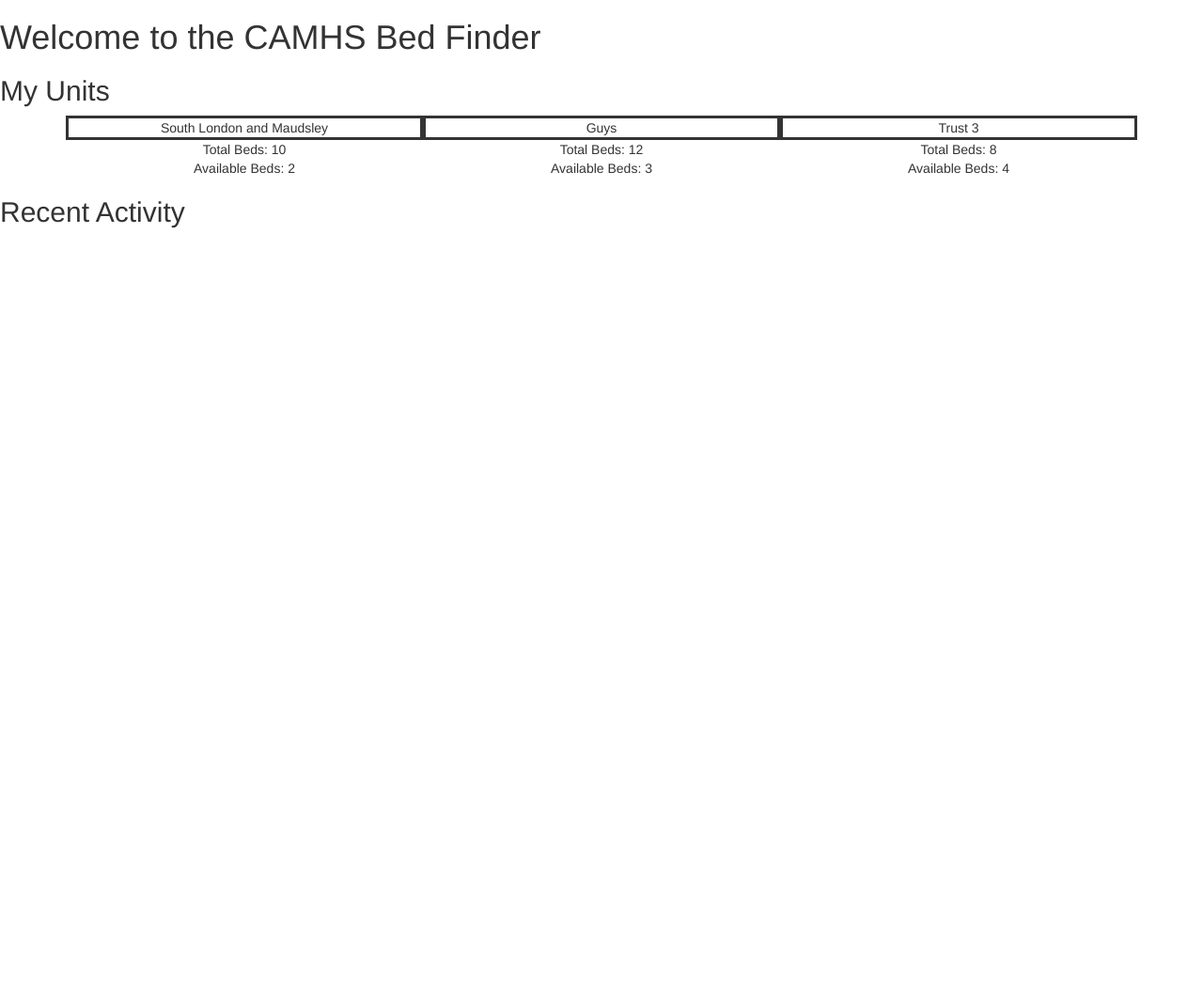
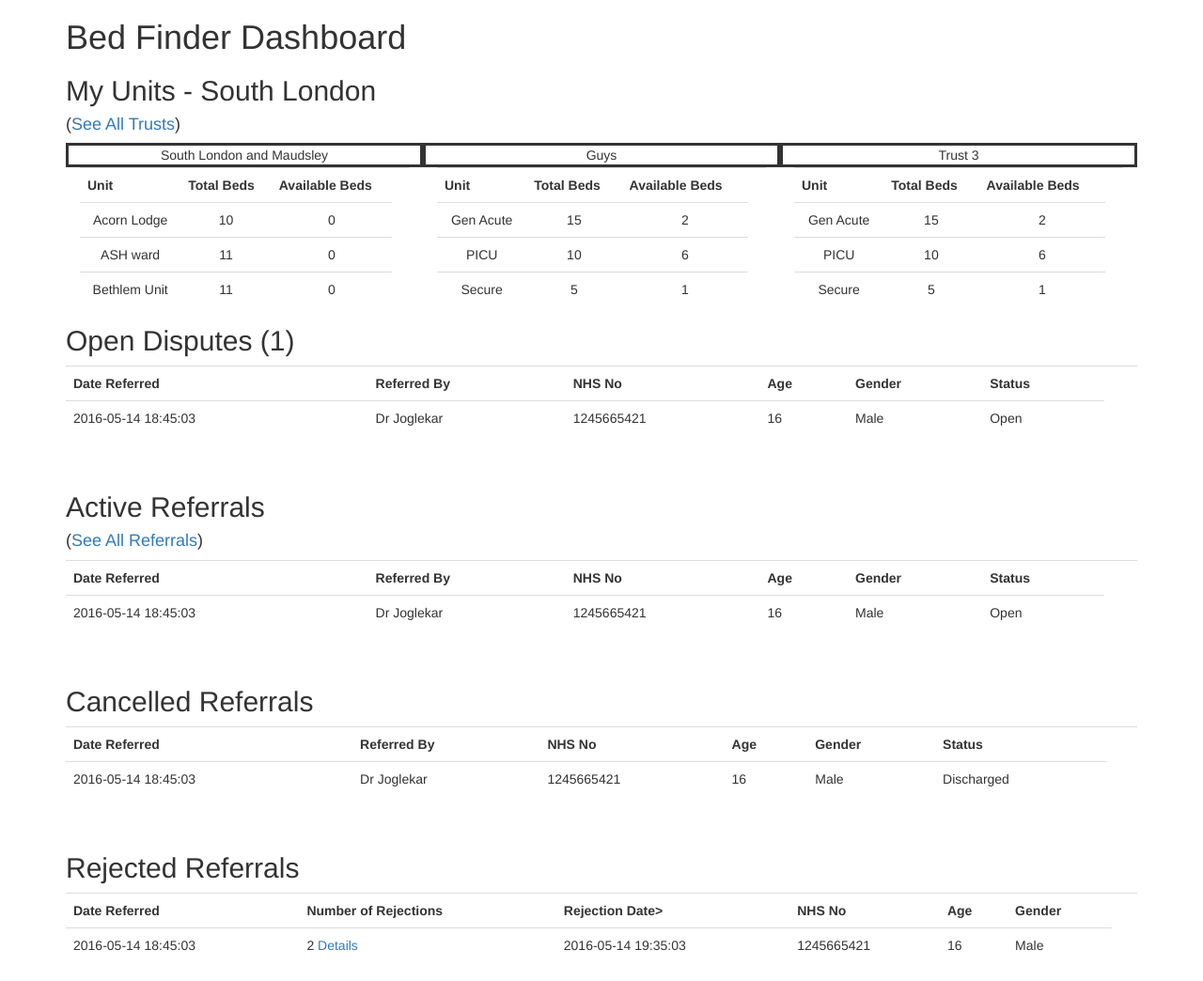
Before and after one commit to NHSHD-Bed-Finder/dashboard, a Flask app: page / in a window 1280 px wide. Shown: the whole page at 94% size. Before the commit the page ends 243 px from the top, so only its background shows below. Run offline with Flask 2, Linux system fonts and the light colour scheme; some libraries are stand-ins or nearby versions.

Commit message:
Update dashboard

```diff
--- a/templates/dashboard.html
+++ b/templates/dashboard.html
@@ -26,9 +26,10 @@
 </head>
 <body>
     <meta http-equiv="refresh" content="{{dash_refresh_timeout}}">
-    <h1>Welcome to the CAMHS Bed Finder
-    <h2>My Units</h2>
     <div class="container">
+    <h1>Bed Finder Dashboard</h1>
+    <h2>My Units - South London</h2>
+        <h4>(<a href="/">See All Trusts</a>)</h4>
             <div class="capacity-grid">
                 <div class="col-lg-12">
                     <div class="row">
@@ -38,22 +39,168 @@
                     </div>
                     <div class="row" style="text-align: center;">
                         <div class="col-lg-4">
-                            Total Beds: 10<br/>
-                            Available Beds: 2
+                        <table class="table">
+                            <tr>
+                                <th>Unit</th>
+                                <th>Total Beds</th>
+                                <th>Available Beds</th>
+                                <th></th>
+                            </tr>
+                            <tr>
+                                <td>Acorn Lodge</td>
+                                <td>10</td>
+                                <td>0</td>
+                            </tr>
+                            <tr>
+                                <td>ASH ward</td>
+                                <td>11</td>
+                                <td>0</td>
+                            </tr>
+                            <tr>
+                                <td>Bethlem Unit</td>
+                                <td>11</td>
+                                <td>0</td>
+                            </tr>
+                        </table>
+                        </div>
+                                                <div class="col-lg-4">
+                        <table class="table">
+                            <tr>
+                                <th>Unit</th>
+                                <th>Total Beds</th>
+                                <th>Available Beds</th>
+                                <th></th>
+                            </tr>
+                            <tr>
+                                <td>Gen Acute</td>
+                                <td>15</td>
+                                <td>2</td>
+                            </tr>
+                            <tr>
+                                <td>PICU</td>
+                                <td>10</td>
+                                <td>6</td>
+                            </tr>
+                            <tr>
+                                <td>Secure</td>
+                                <td>5</td>
+                                <td>1</td>
+                            </tr>
+                        </table>
                         </div>
                         <div class="col-lg-4">
-                            Total Beds: 12<br/>
-                            Available Beds: 3
-                        </div>
-                        <div class="col-lg-4">
-                            Total Beds: 8<br/>
-                            Available Beds: 4
+                        <table class="table">
+                            <tr>
+                                <th>Unit</th>
+                                <th>Total Beds</th>
+                                <th>Available Beds</th>
+                                <th></th>
+                            </tr>
+                        <tr>
+                                <td>Gen Acute</td>
+                                <td>15</td>
+                                <td>2</td>
+                            </tr>
+                            <tr>
+                                <td>PICU</td>
+                                <td>10</td>
+                                <td>6</td>
+                            </tr>
+                            <tr>
+                                <td>Secure</td>
+                                <td>5</td>
+                                <td>1</td>
+                        </tr>
+                        </table>
                         </div>
                     </div>
                 </div>
             </div>
+    <h2>Open Disputes (1)</h2>
+        <table class="table">
+            <tr>
+                <th>Date Referred</th>
+                <th>Referred By</th>
+                <th>NHS No</th>
+                <th>Age</th>
+                <th>Gender</th>
+                <th>Status</th>
+                <th></th>
+            </tr>
+            <tr>
+                <td>2016-05-14 18:45:03</td>
+                <td>Dr Joglekar</td>
+                <td>1245665421</td>
+                <td>16</td>
+                <td>Male</td>
+                <td>Open</td>
+            </tr>
+    </table>
+            <br/>
+    <h2>Active Referrals</h2>
+    <h4>(<a href="/">See All Referrals</a>)</h4>
+        <table class="table">
+            <tr>
+                <th>Date Referred</th>
+                <th>Referred By</th>
+                <th>NHS No</th>
+                <th>Age</th>
+                <th>Gender</th>
+                <th>Status</th>
+                <th></th>
+            </tr>
+            <tr>
+                <td>2016-05-14 18:45:03</td>
+                <td>Dr Joglekar</td>
+                <td>1245665421</td>
+                <td>16</td>
+                <td>Male</td>
+                <td>Open</td>
+            </tr>
+    </table>
+            <br/>
+    <h2>Cancelled Referrals</h2>
+                <table class="table">
+            <tr>
+                <th>Date Referred</th>
+                <th>Referred By</th>
+                <th>NHS No</th>
+                <th>Age</th>
+                <th>Gender</th>
+                <th>Status</th>
+                <th></th>
+            </tr>
+            <tr>
+                <td>2016-05-14 18:45:03</td>
+                <td>Dr Joglekar</td>
+                <td>1245665421</td>
+                <td>16</td>
+                <td>Male</td>
+                <td>Discharged</td>
+            </tr>
+    </table>
+    <br/>
+    <h2>Rejected Referrals</h2>
+                <table class="table">
+            <tr>
+                <th>Date Referred</th>
+                <th>Number of Rejections</th>
+                <th>Rejection Date></th>
+                <th>NHS No</th>
+                <th>Age</th>
+                <th>Gender</th>
+                <th></th>
+            </tr>
+            <tr>
+                <td>2016-05-14 18:45:03</td>
+                <td>2 <a href="/">Details</a></td>
+                <td>2016-05-14 19:35:03</td>
+                <td>1245665421</td>
+                <td>16</td>
+                <td>Male</td>
+            </tr>
+    </table>
     </div>
-    <h2>Recent Activity</h2>
     <!-- Latest compiled and minified JavaScript -->
     <script src="https://maxcdn.bootstrapcdn.com/bootstrap/3.3.6/js/bootstrap.min.js" integrity="sha384-0mSbJDEHialfmuBBQP6A4Qrprq5OVfW37PRR3j5ELqxss1yVqOtnepnHVP9aJ7xS" crossorigin="anonymous"></script>
 
```
